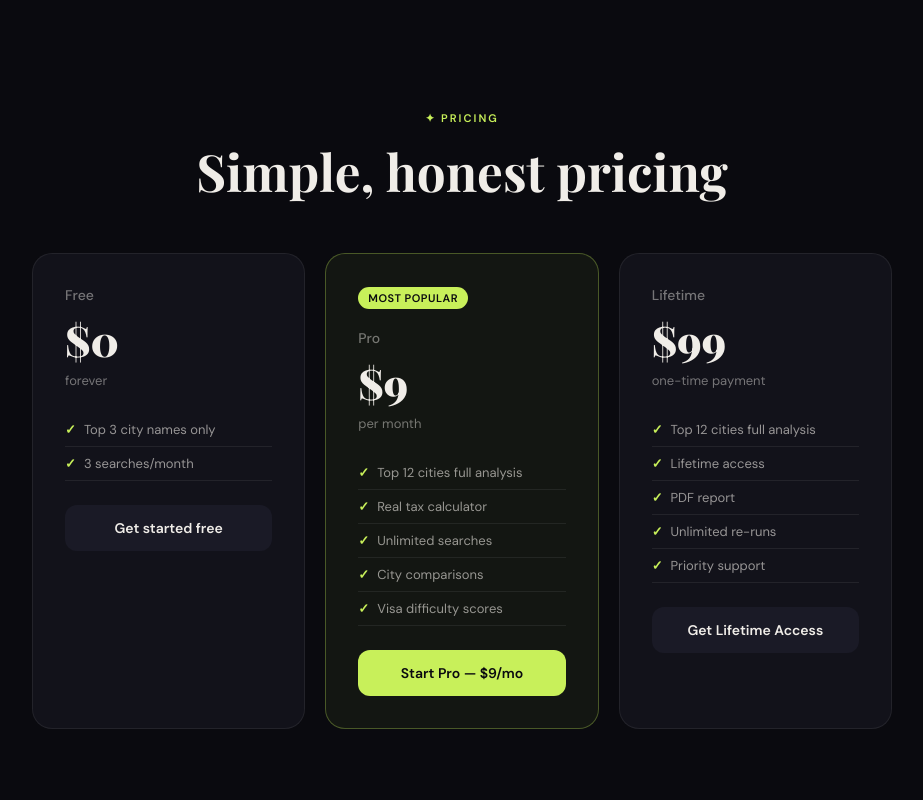
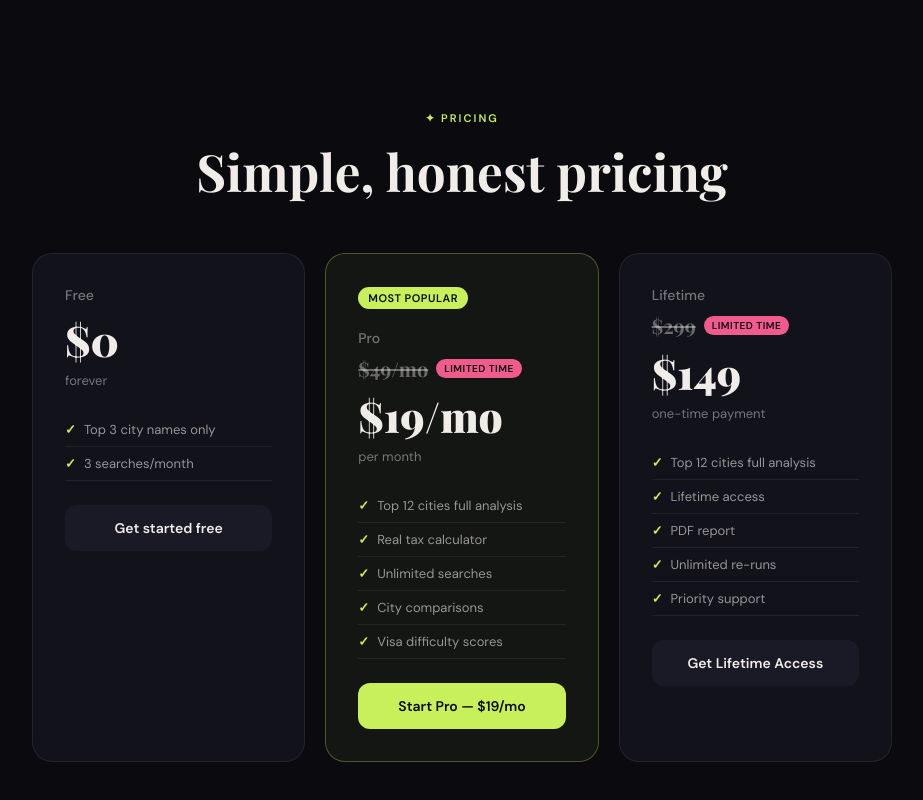
Before and after one commit to giorgibuzhgula1-arch/livewhere, a Next.js app: page / in a window 1280 px wide. Shown: the part 2477-3277 px from the top of the page, without its empty margins (178-1101 px from the left). Built offline with nearby package versions, Linux system fonts and the light colour scheme; no server answers.

Commit message:
feat: update pricing plans and descriptions; adjust Pro and Lifetime plan prices and add original prices for promotional display

```diff
--- a/app/api/stripe/checkout/route.ts
+++ b/app/api/stripe/checkout/route.ts
@@ -88,9 +88,9 @@ export async function POST(req: NextRequest) {
                 currency: 'usd',
                 product_data: {
                   name: 'LiveWhere Lifetime Access',
-                  description: 'One-time $99 payment — lifetime access',
+                  description: 'One-time $149 payment — lifetime access',
                 },
-                unit_amount: 9900,
+                unit_amount: 14900,
               },
               quantity: 1,
             },
--- a/components/CityCard.tsx
+++ b/components/CityCard.tsx
@@ -165,7 +165,7 @@ export default function CityCard({ city, rank, onClick, locked = false, onUnlock
               onClick={(e) => { e.stopPropagation(); onUnlock?.() }}
               style={{ background: '#c8f05a', color: '#0a0a0f', border: 'none', padding: '12px 18px', borderRadius: 10, fontSize: 13, fontWeight: 700, cursor: 'pointer', fontFamily: "'DM Sans', sans-serif", boxShadow: '0 4px 20px rgba(0,0,0,0.35)' }}
             >
-              Unlock with Pro — $9/mo
+              Unlock with Pro — $19/mo
             </button>
           </div>
         </div>
--- a/components/Pricing.tsx
+++ b/components/Pricing.tsx
@@ -34,17 +34,17 @@ export default function Pricing({ onUpgrade }: Props) {
 
   const plans = [
     {
-      name: 'Free', price: '$0', period: 'forever',
+      name: 'Free', price: '$0', originalPrice: '', period: 'forever', sale: false,
       features: ['Top 3 city names only', '3 searches/month'],
       btn: 'Get started free', style: 'ghost', popular: false
     },
     {
-      name: 'Pro', price: '$9', period: 'per month',
+      name: 'Pro', price: '$19/mo', originalPrice: '$49/mo', period: 'per month', sale: true,
       features: ['Top 12 cities full analysis', 'Real tax calculator', 'Unlimited searches', 'City comparisons', 'Visa difficulty scores'],
-      btn: loadingPlan === 'pro' ? 'Loading...' : 'Start Pro — $9/mo', style: 'primary', popular: true
+      btn: loadingPlan === 'pro' ? 'Loading...' : 'Start Pro — $19/mo', style: 'primary', popular: true
     },
     {
-      name: 'Lifetime', price: '$99', period: 'one-time payment',
+      name: 'Lifetime', price: '$149', originalPrice: '$299', period: 'one-time payment', sale: true,
       features: ['Top 12 cities full analysis', 'Lifetime access', 'PDF report', 'Unlimited re-runs', 'Priority support'],
       btn: loadingPlan === 'report' ? 'Loading...' : 'Get Lifetime Access', style: 'ghost', popular: false
     },
@@ -64,6 +64,12 @@ export default function Pricing({ onUpgrade }: Props) {
             <div key={plan.name} style={{ background: plan.popular ? 'rgba(200,240,90,0.05)' : '#12121a', border: plan.popular ? '1px solid rgba(200,240,90,0.3)' : '1px solid rgba(255,255,255,0.07)', borderRadius: 20, padding: 32, textAlign: 'left', position: 'relative', zIndex: 1 }}>
               {plan.popular && <div style={{ background: '#c8f05a', color: '#0a0a0f', fontSize: 11, fontWeight: 700, padding: '4px 10px', borderRadius: 20, display: 'inline-block', marginBottom: 20, textTransform: 'uppercase', letterSpacing: 0.5 }}>Most Popular</div>}
               <div style={{ fontSize: 14, color: 'rgba(240,237,232,0.45)', marginBottom: 8, fontWeight: 500 }}>{plan.name}</div>
+              {plan.sale && plan.originalPrice && (
+                <div style={{ display: 'flex', alignItems: 'center', gap: 8, marginBottom: 6 }}>
+                  <span style={{ fontFamily: "'Playfair Display', serif", fontSize: 20, fontWeight: 700, color: 'rgba(240,237,232,0.4)', textDecoration: 'line-through' }}>{plan.originalPrice}</span>
+                  <span style={{ background: '#f05a8c', color: '#0a0a0f', fontSize: 10, fontWeight: 700, padding: '3px 8px', borderRadius: 20, textTransform: 'uppercase', letterSpacing: 0.5 }}>Limited time</span>
+                </div>
+              )}
               <div style={{ fontFamily: "'Playfair Display', serif", fontSize: 42, fontWeight: 900, marginBottom: 4 }}>{plan.price}</div>
               <div style={{ fontSize: 13, color: 'rgba(240,237,232,0.45)', marginBottom: 24 }}>{plan.period}</div>
               <ul style={{ listStyle: 'none', marginBottom: 24 }}>
```
